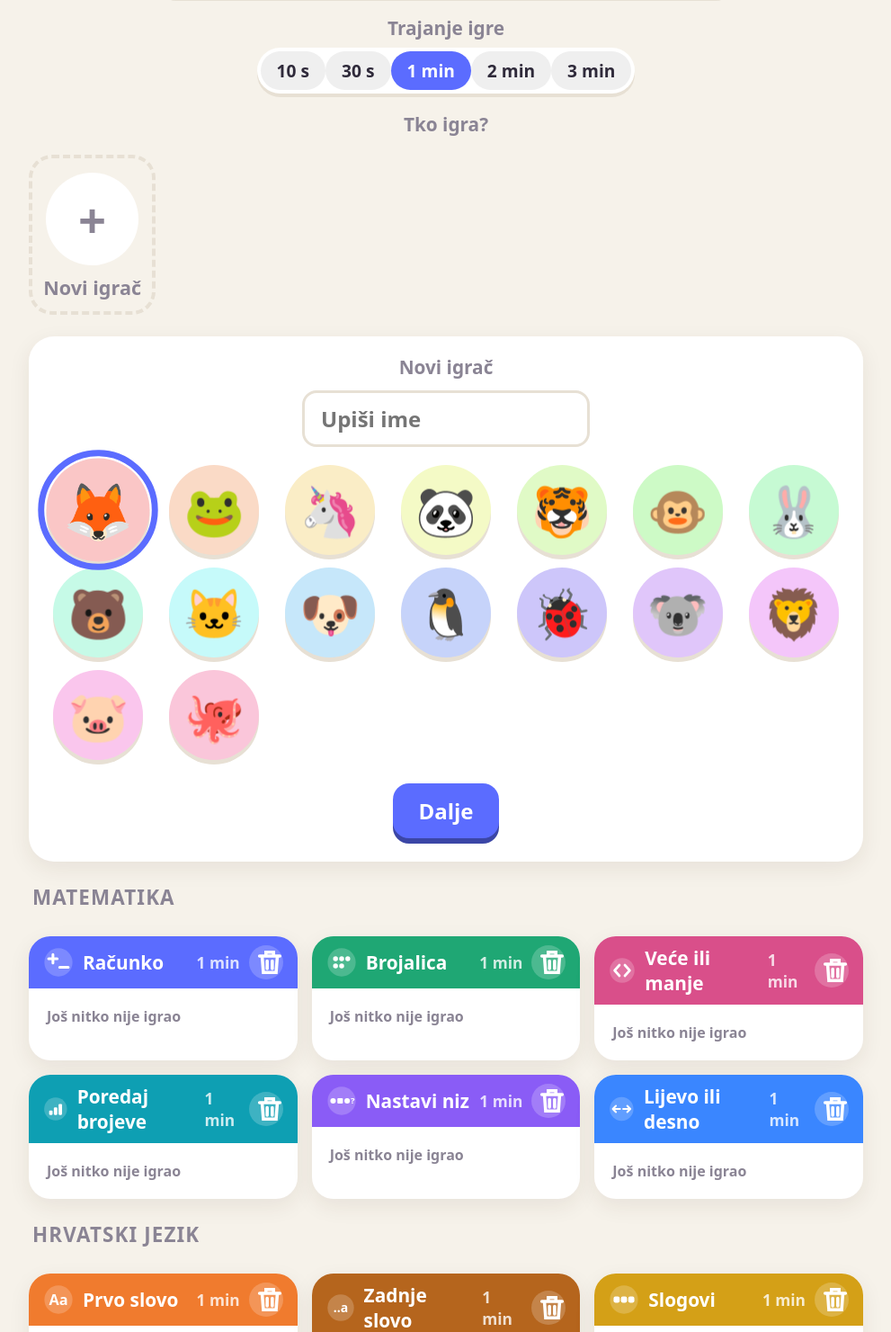
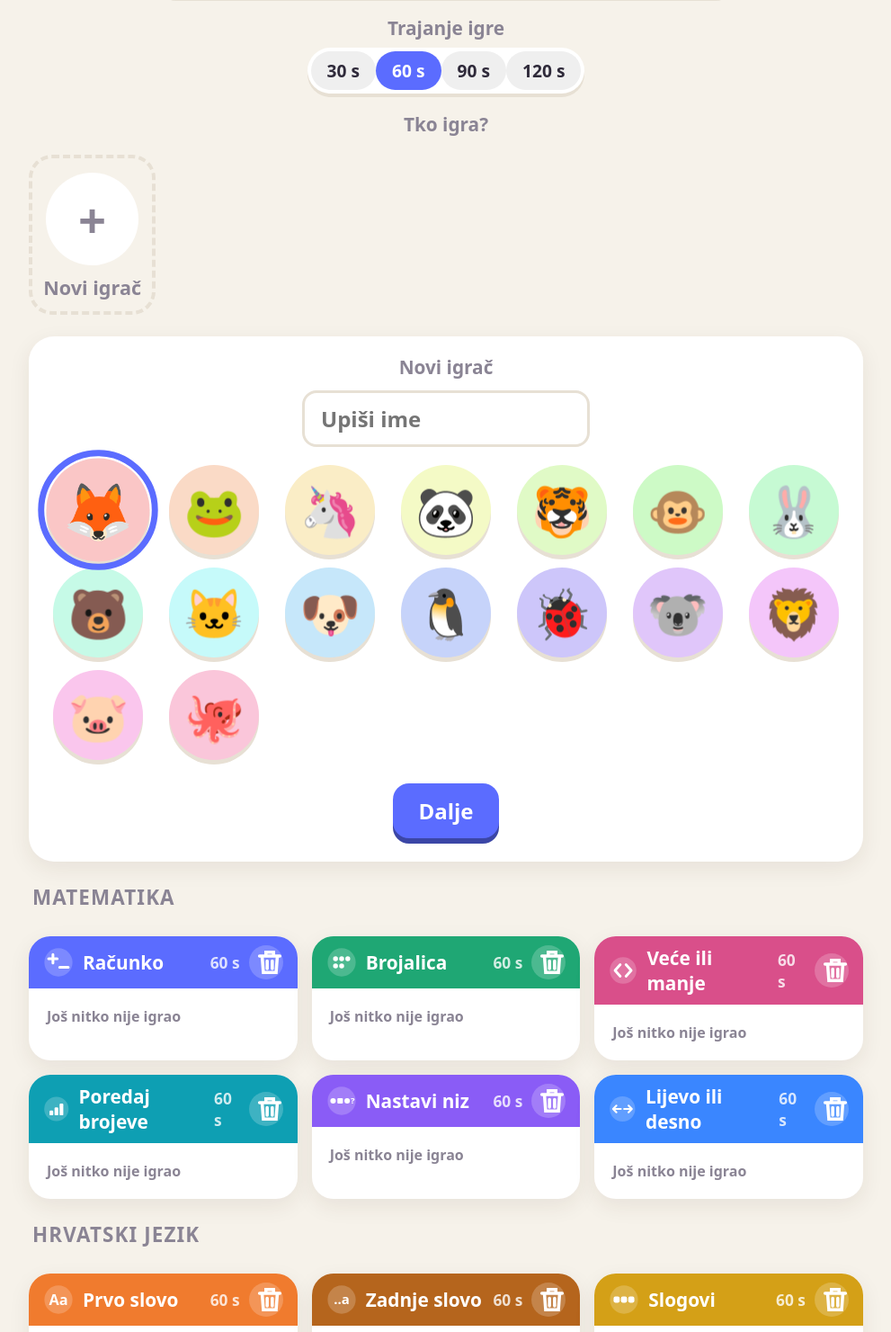
Before and after one commit to vlebo/prvasi, a plain HTML site: page index.html in a window 1280 px wide. Shown: the part 248-1729 px from the top of the page at 90% size, without its empty margins (144-1135 px from the left). Drawn offline with Linux system fonts and the light colour scheme.

Commit message:
Trajanja 30/60/90/120 s, stara spremljena trajanja padaju na 60 s

```diff
--- a/index.html
+++ b/index.html
@@ -204,10 +204,11 @@
 </main>
 
 <script>
-const DURATIONS = [10, 30, 60, 120, 180];
-const durLabel = d => d < 60 ? `${d} s` : `${d / 60} min`;
+const DURATIONS = [30, 60, 90, 120];
+const durLabel = d => `${d} s`;
 const MAX = 10; // brojevi do 10; povećaj na 20 kad dođe gradivo (Brojalica je uvijek do 10)
-let seconds = +localStorage.getItem('trajanje') || 60;
+let seconds = +localStorage.getItem('trajanje');
+if (!DURATIONS.includes(seconds)) seconds = 60; // npr. spremljeno staro trajanje koje više ne postoji
 const AVATARS = ['🦊','🐸','🦄','🐼','🐯','🐵','🐰','🐻','🐱','🐶','🐧','🐞','🐨','🦁','🐷','🐙'];
 const avBg = a => AVATARS.includes(a) ? `hsl(${AVATARS.indexOf(a) * 360 / AVATARS.length} 85% 88%)` : '#fff';
 const STAR = '<svg viewBox="0 0 24 24" width="30" height="30"><path fill="#f5b700" d="M12 2l3 6.5 7 .8-5.2 4.8 1.4 7L12 17.6 5.8 21.1l1.4-7L2 9.3l7-.8z"/></svg>';
```
